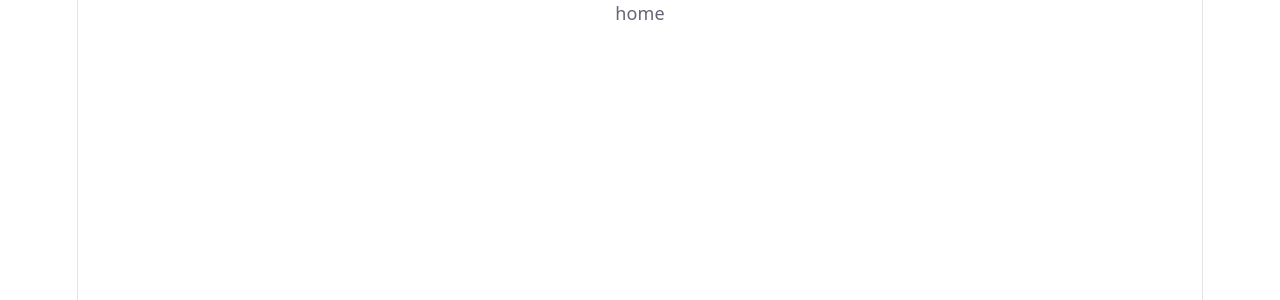
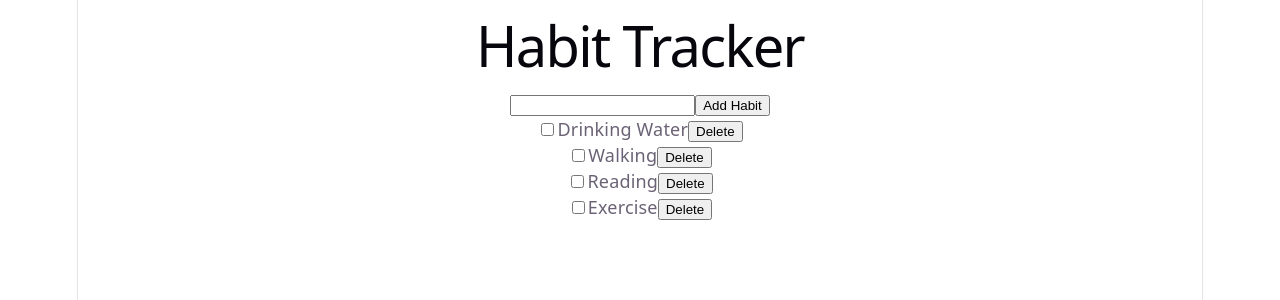
Before and after one commit to Mumbinyaguthii/Habit-Tracker, a React (Vite) app: page / in a window 1280 px wide. Shown: the top 300 px of the page. Built offline with nearby package versions, Linux system fonts and the light colour scheme.

Commit message:
made a list, added habits, deleted an also added a toggle

```diff
--- a/src/App.jsx
+++ b/src/App.jsx
@@ -1,8 +1,65 @@
+import { useState } from "react";
+
 const App = () => {
+  const [habits, setHabits] = useState([
+    { id: 1, name: "Drinking Water", completed: false },
+    { id: 2, name: "Walking", completed: false },
+    { id: 3, name: "Reading", completed: false },
+    { id: 4, name: "Exercise", completed: false },
+  ]);
+
+  const toggleHabit = (id) => {
+    setHabits(
+      habits.map((habit) =>
+        habit.id === id ? { ...habit, completed: !habit.completed } : habit,
+      ),
+    );
+  };
+
+  const [newHabit, setNewHabit] = useState("");
+
+  const addHabit = () => {
+    if (newHabit.trim() === "") return;
+
+    const habit = {
+      id: Date.now(),
+      name: newHabit,
+      completed: false,
+    };
+
+    setHabits([...habits, habit]);
+    setNewHabit("");
+  };
+
+  const deleteHabit = (id) => {
+    setHabits(habits.filter((habit) => habit.id !== id));
+  };
+
   return (
-    <>
-      <div>home</div>
-    </>
+    <div>
+      <h1>Habit Tracker</h1>
+
+      <input
+        type="text"
+        value={newHabit}
+        onChange={(e) => setNewHabit(e.target.value)}
+      />
+
+      <button onClick={addHabit}>Add Habit</button>
+
+      {habits.map((habit) => (
+        <div key={habit.id}>
+          <input
+            type="checkbox"
+            checked={habit.completed}
+            onChange={() => toggleHabit(habit.id)}
+          />
+          <span>{habit.name}</span>
+
+          <button onClick={() => deleteHabit(habit.id)}>Delete</button>
+        </div>
+      ))}
+    </div>
   );
 };
 
```
